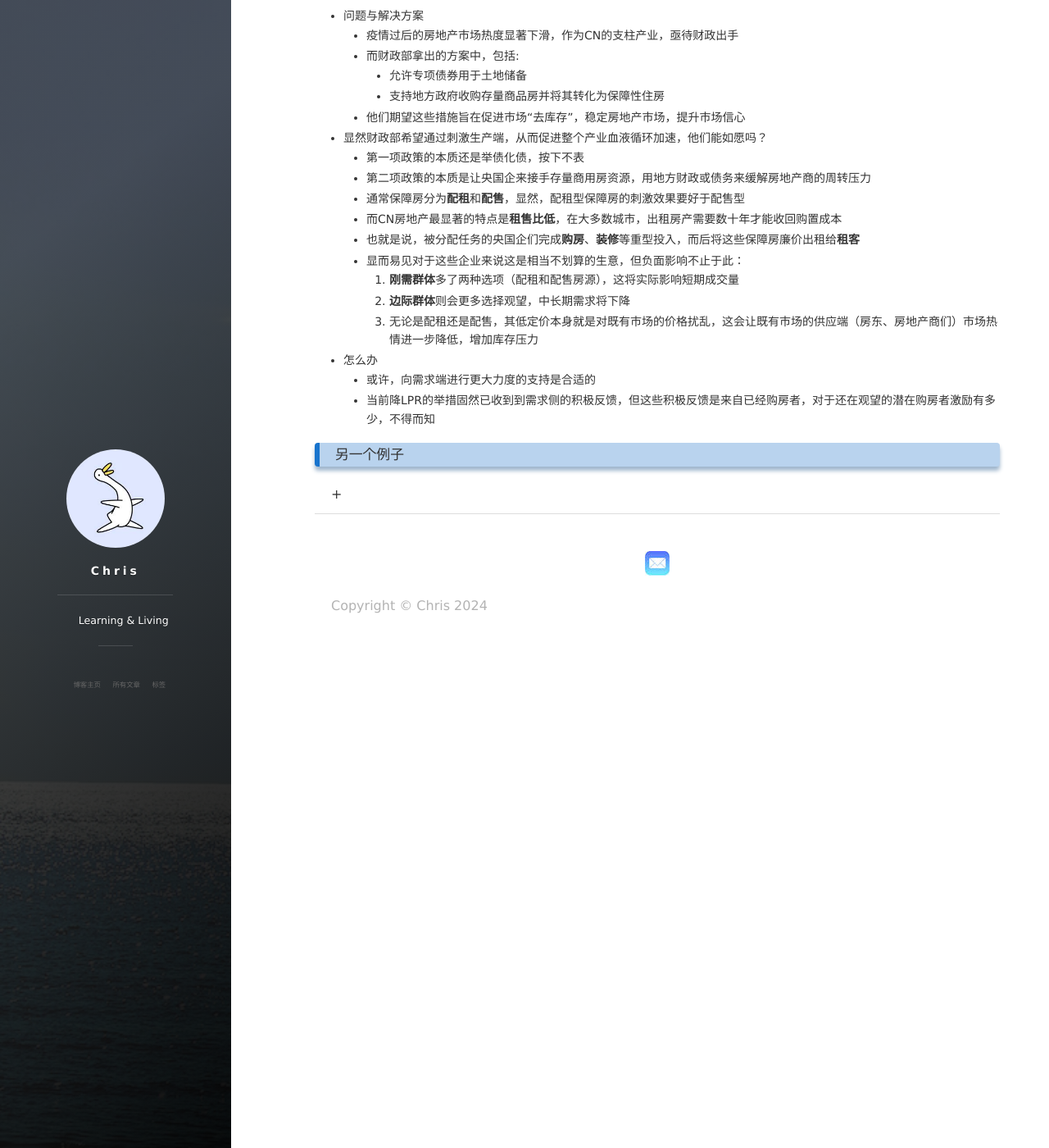
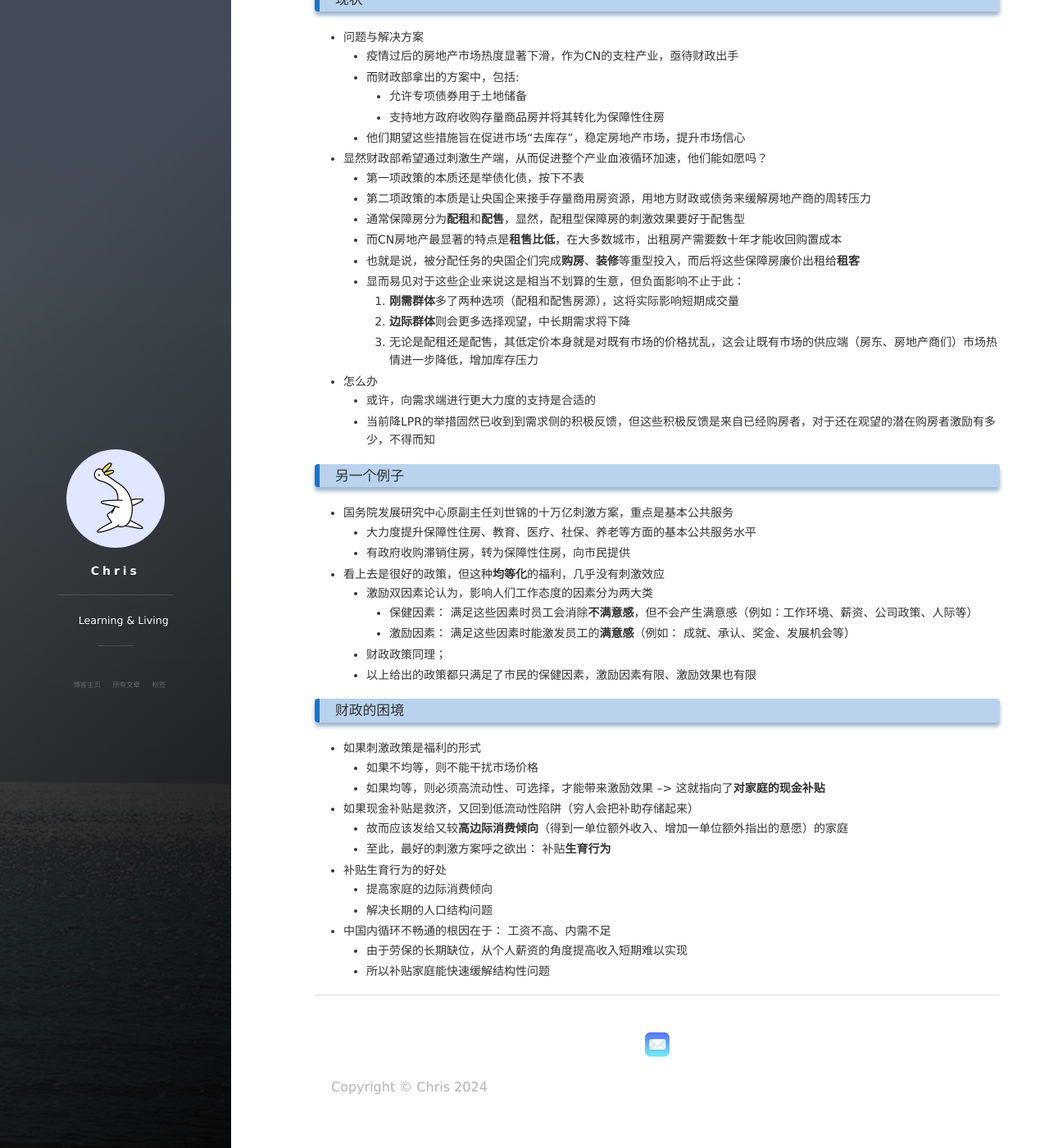
Before and after one commit to CHRisXman/CHRisXman.github.io, a Jekyll site: the page built from _posts/2024-10-24-note-article-back-to-first-principle.md, in a window 1280 px wide and 1400 px high, scrolled down 892 px. Shown: the whole window at 82% size. Built offline with Jekyll 4.4.1, drawn with Linux system fonts in a browser that asks for light colours; nearby versions of some CDN libraries; some of the changed text lies outside the part shown.

Commit message:
更新文章

```diff
--- a/_posts/2024-10-24-note-article-back-to-first-principle.md
+++ b/_posts/2024-10-24-note-article-back-to-first-principle.md
@@ -1,9 +1,10 @@
 ---
 layout: post
 title: "FTChinese：《回到第一性：刺激、救济与福利》"
-date: 2024-10-23
+date: 2024-10-24
 description: "20241024 《回到第一性：刺激、救济与福利》"
 tag: 文章笔记
+category: 财经
 ---
 
 Material： [回到第一性：刺激、救济与福利](https://www.ftchinese.com/story/001104500?topnav=china&archive)
@@ -50,4 +51,27 @@ Material： [回到第一性：刺激、救济与福利](https://www.ftchinese.c
 	- 当前降LPR的举措固然已收到到需求侧的积极反馈，但这些积极反馈是来自已经购房者，对于还在观望的潜在购房者激励有多少，不得而知
 
 ### 另一个例子
-+
++ 国务院发展研究中心原副主任刘世锦的十万亿刺激方案，重点是基本公共服务
+	- 大力度提升保障性住房、教育、医疗、社保、养老等方面的基本公共服务水平
+	- 有政府收购滞销住房，转为保障性住房，向市民提供
++ 看上去是很好的政策，但这种**均等化**的福利，几乎没有刺激效应
+	- 激励双因素论认为，影响人们工作态度的因素分为两大类
+		* 保健因素： 满足这些因素时员工会消除**不满意感**，但不会产生满意感（例如：工作环境、薪资、公司政策、人际等）
+		* 激励因素： 满足这些因素时能激发员工的**满意感**（例如： 成就、承认、奖金、发展机会等）
+	- 财政政策同理；
+	- 以上给出的政策都只满足了市民的保健因素，激励因素有限、激励效果也有限
+
+
+### 财政的困境
++ 如果刺激政策是福利的形式
+	- 如果不均等，则不能干扰市场价格
+	- 如果均等，则必须高流动性、可选择，才能带来激励效果 --> 这就指向了**对家庭的现金补贴**
++ 如果现金补贴是救济，又回到低流动性陷阱（穷人会把补助存储起来）
+	- 故而应该发给又较**高边际消费倾向**（得到一单位额外收入、增加一单位额外指出的意愿）的家庭
+	- 至此，最好的刺激方案呼之欲出： 补贴**生育行为**
++ 补贴生育行为的好处
+	- 提高家庭的边际消费倾向
+	- 解决长期的人口结构问题
++ 中国内循环不畅通的根因在于： 工资不高、内需不足
+	- 由于劳保的长期缺位，从个人薪资的角度提高收入短期难以实现
+	- 所以补贴家庭能快速缓解结构性问题
```
Also changed, not shown: _posts/2024-10-23-note-article-how-currency-produced.md (+1 -0 lines), _posts/2024-10-25-note-article-affect-of-FED-neutral-rate.md (added, +87 -0 lines).
